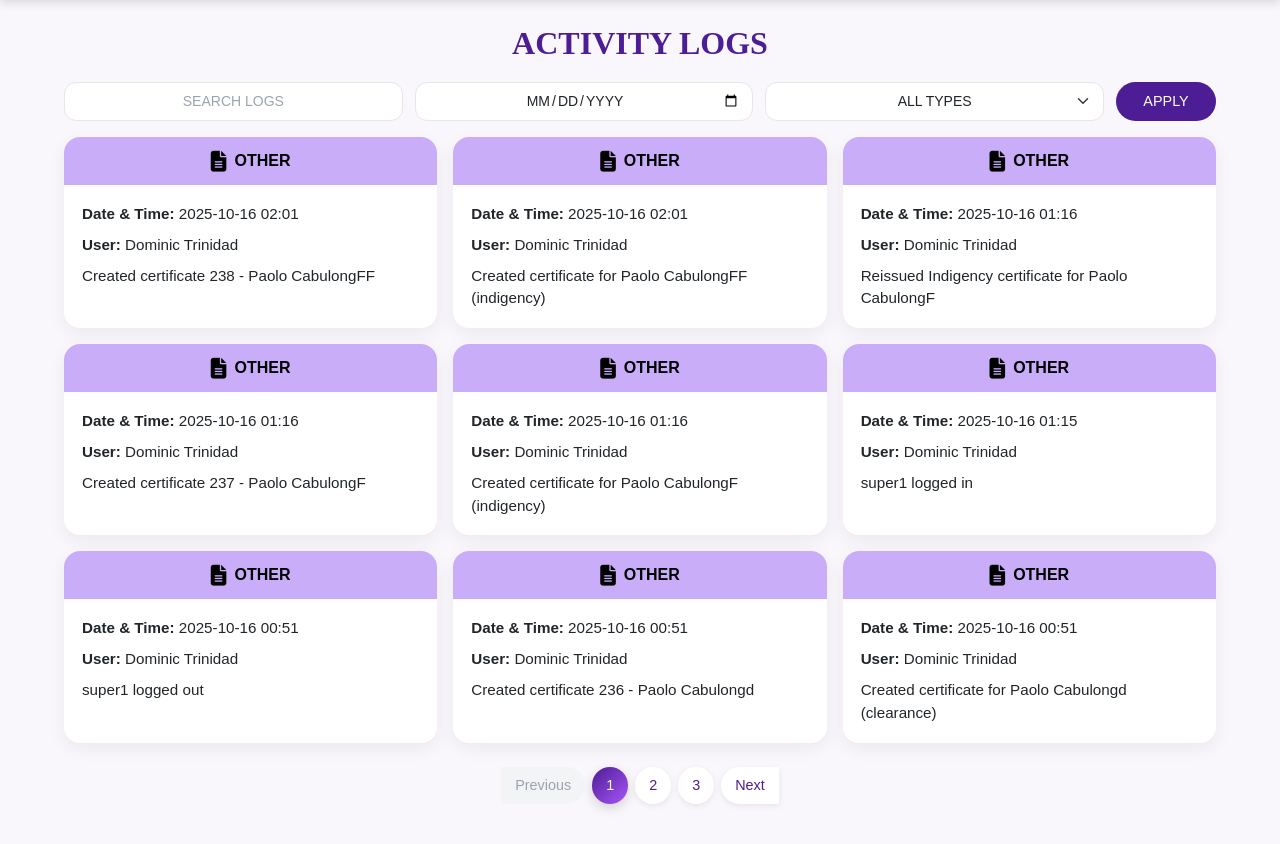
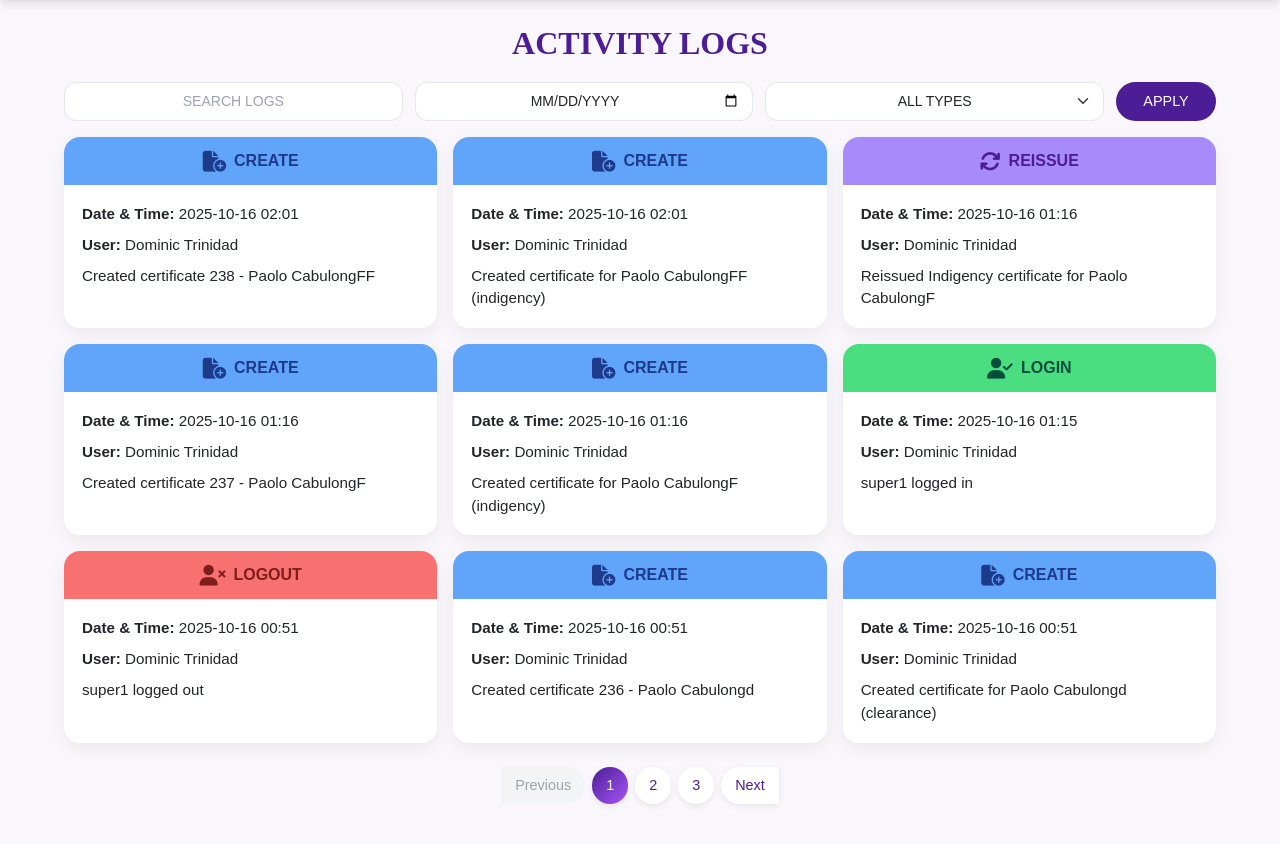
Before and after one commit to NEWBIXCORE123/CMS, a Django app: page /certificates/activity-logs/ in a window 1280 px wide. Shown: the part 101-945 px from the top of the page. Run offline with Django 5.2, Linux system fonts and the light colour scheme; a user stored in the database is signed in; data comes from the database, SQL or seed files in the repository; some libraries are stand-ins or nearby versions.

Commit message:
Updated activity logs (fixed filtering, color labels, and log types); removed old log_extra.py

```diff
--- a/certificates/templates/certificates/activity_logs.html
+++ b/certificates/templates/certificates/activity_logs.html
@@ -11,28 +11,25 @@
     --violet-dark: #4c1d95;
     --violet-light: #a855f7;
     --soft-bg: #f9f7fc;
-    /* Category colors */
-    --color-login: #8fd8a9;
-    --color-logout: #f0a5a5;
-    --color-warning: #e9c2a8;
-    --color-create: #eddfa9;
-    --color-other: #c9adf9;
+
+    /* Distinct activity colors */
+    --color-login: #4ade80;     /* green */
+    --color-logout: #f87171;    /* red */
+    --color-warning: #facc15;   /* yellow */
+    --color-create: #60a5fa;    /* blue */
+    --color-reissue: #a78bfa;   /* violet */
+    --color-other: #d1d5db;     /* gray */
 }
 
-/* Body & container */
 body {
     background: var(--soft-bg);
     font-family: 'Poppins', sans-serif;
 }
-
-/* Keep navbar font same as base.html */
 .navbar, .navbar * {
     font-family: 'Segoe UI', Tahoma, Geneva, Verdana, sans-serif !important;
 }
-
 .container { max-width: 1200px; margin: 20px auto; padding: 0 12px; }
 
-/* Title: Centered, violet, professional font */
 .activity-header-centered {
     font-family: 'Roboto Slab', serif;
     font-weight: 700;
@@ -43,7 +40,7 @@ body {
     text-align: center;
 }
 
-/* Filters (long, uppercase, same as before) */
+/* Filters */
 .filters {
     display: flex;
     flex-wrap: wrap;
@@ -63,8 +60,6 @@ body {
     flex: 1;
 }
 .filters input::placeholder { text-transform: uppercase; color: #9ca3af; }
-.filters select option { text-transform: uppercase; }
-.filters select option:hover { background-color: #e0d7f7; }
 .filters input:focus,
 .filters select:focus {
     outline: none;
@@ -72,21 +67,6 @@ body {
     box-shadow: 0 0 6px rgba(139,92,246,0.3);
 }
 
-/* Fix placeholder for mobile date input */
-input[type="date"]::-webkit-datetime-edit {
-    color: #212529;
-}
-input[type="date"]::-webkit-datetime-edit-year-field,
-input[type="date"]::-webkit-datetime-edit-month-field,
-input[type="date"]::-webkit-datetime-edit-day-field {
-    padding: 0 2px;
-}
-input[type="date"]::placeholder {
-    color: #9ca3af;
-    opacity: 1;
-}
-
-/* Apply button */
 .btn-theme {
     background: var(--violet-dark);
     color: #fff;
@@ -100,11 +80,9 @@ input[type="date"]::placeholder {
 .btn-theme:hover { background: var(--violet-light); }
 
 /* Card styling */
-.log-card { transition: transform 0.2s ease, box-shadow 0.2s ease; }
 .log-card .card {
     border-radius: 16px;
     box-shadow: 0 6px 18px rgba(0,0,0,0.06);
-    padding: 0;
     border: none;
     transition: transform 0.2s, box-shadow 0.2s;
 }
@@ -113,7 +91,7 @@ input[type="date"]::placeholder {
     box-shadow: 0 12px 28px rgba(0,0,0,0.1);
 }
 
-/* Title bar inside card with icons */
+/* Title bar */
 .log-title-bar {
     border-top-left-radius: 16px;
     border-top-right-radius: 16px;
@@ -126,19 +104,16 @@ input[type="date"]::placeholder {
     font-weight: 600;
     text-transform: uppercase;
     font-size: 1rem;
-    transition: background 0.2s ease;
 }
 .log-title-bar i { font-size: 1.3rem; }
-.log-title-bar:hover { filter: brightness(0.95); }
 
-/* Category colors */
-.bg-login { background-color: var(--color-login) !important; }
-.bg-logout { background-color: var(--color-logout) !important; }
-.bg-warning { background-color: var(--color-warning) !important; }
-.bg-create { background-color: var(--color-create) !important; }
-.bg-other { background-color: var(--color-other) !important; }
+.bg-login { background-color: var(--color-login) !important; color: #064e3b !important; }
+.bg-logout { background-color: var(--color-logout) !important; color: #7f1d1d !important; }
+.bg-warning { background-color: var(--color-warning) !important; color: #78350f !important; }
+.bg-create { background-color: var(--color-create) !important; color: #1e3a8a !important; }
+.bg-reissue { background-color: var(--color-reissue) !important; color: #4c1d95 !important; }
+.bg-other { background-color: var(--color-other) !important; color: #1f2937 !important; }
 
-/* Card body */
 .card-body { padding: 18px; }
 .card-body p { margin-bottom: 8px; font-size: 0.95rem; }
 .card-body p strong { font-weight: 600; }
@@ -154,7 +129,6 @@ input[type="date"]::placeholder {
     color: var(--violet-dark);
     background: #fff;
     box-shadow: 0 2px 6px rgba(0,0,0,0.08);
-    transition: all 0.25s ease;
 }
 .custom-pagination .page-link:hover {
     filter: brightness(0.9);
@@ -163,60 +137,61 @@ input[type="date"]::placeholder {
 .custom-pagination .page-item.active .page-link {
     color: #fff;
     background: linear-gradient(135deg, var(--violet-dark), var(--violet-light));
-    box-shadow: 0 4px 12px rgba(0,0,0,0.15);
 }
 .custom-pagination .page-item.disabled .page-link {
     background: #f3f4f6;
     color: #9ca3af;
     box-shadow: none;
-    pointer-events: none;
 }
 </style>
 
 <div class="container">
-
-  <!-- Centered Title -->
   <h2 class="activity-header-centered">ACTIVITY LOGS</h2>
 
-  <!-- Filters -->
   <form class="filters mb-3">
       <input type="text" id="searchLogs" class="form-control" placeholder="SEARCH LOGS" value="{{ search }}">
-      <input type="date" id="filterDate" class="form-control" placeholder="MM/DD/YYYY" value="{{ date }}">
+      <input type="date" id="filterDate" class="form-control" value="{{ date }}">
       <select id="filterType" class="form-select">
         <option value="" {% if not log_type %}selected{% endif %}>ALL TYPES</option>
         <option value="login" {% if log_type == "login" %}selected{% endif %}>LOGIN</option>
         <option value="logout" {% if log_type == "logout" %}selected{% endif %}>LOGOUT</option>
         <option value="failed" {% if log_type == "failed" %}selected{% endif %}>SECURITY</option>
         <option value="create" {% if log_type == "create" %}selected{% endif %}>CREATE</option>
+        <option value="reissue" {% if log_type == "reissue" %}selected{% endif %}>REISSUE</option>
         <option value="other" {% if log_type == "other" %}selected{% endif %}>OTHER</option>
       </select>
-      <button type="button" class="btn btn-theme apply-button" onclick="filterAndRedirect()">Apply</button>
+      <button type="button" class="btn btn-theme" onclick="filterAndRedirect()">Apply</button>
   </form>
 
-  <!-- Activity Cards -->
   <div class="row row-cols-1 row-cols-md-2 row-cols-lg-3 g-3" id="logsContainer">
     {% for log in logs %}
-    <div class="col log-card" data-type="{{ log.simple_type|lower }}">
+      <div class="col log-card" data-type="{{ log.action|simple_type|lower }}">
         <div class="card h-100">
-        <!-- Title bar with improved icons -->
           <div class="log-title-bar
-          {% if log.simple_type == 'Login' %}bg-login
-          {% elif log.simple_type == 'Logout' %}bg-logout
-          {% elif log.simple_type == 'Failed' %}bg-warning
-          {% elif log.simple_type == 'Create' %}bg-create
+            {% if log.action|simple_type == 'Login' %}bg-login
+            {% elif log.action|simple_type == 'Logout' %}bg-logout
+            {% elif log.action|simple_type == 'Failed' %}bg-warning
+            {% elif log.action|simple_type == 'Create' %}bg-create
+            {% elif log.action|simple_type == 'Reissue' %}bg-reissue
             {% else %}bg-other
             {% endif %}">
             <i class="fa-solid
-            {% if log.simple_type == 'Login' %}fa-user-check
-            {% elif log.simple_type == 'Logout' %}fa-user-times
-            {% elif log.simple_type == 'Failed' %}fa-triangle-exclamation
-            {% elif log.simple_type == 'Create' %}fa-file-circle-plus
+              {% if log.action|simple_type == 'Login' %}fa-user-check
+              {% elif log.action|simple_type == 'Logout' %}fa-user-times
+              {% elif log.action|simple_type == 'Failed' %}fa-triangle-exclamation
+              {% elif log.action|simple_type == 'Create' %}fa-file-circle-plus
+              {% elif log.action|simple_type == 'Reissue' %}fa-arrows-rotate
               {% else %}fa-file-lines
               {% endif %}"></i>
             <span>
-            {% if log.simple_type == 'Failed' %}WARNING{% else %}{{ log.simple_type }}{% endif %}
+              {% if log.action|simple_type == 'Failed' %}
+                WARNING
+              {% else %}
+                {{ log.action|simple_type }}
+              {% endif %}
             </span>
           </div>
+
           <div class="card-body">
             <p><strong>Date & Time:</strong> {{ log.created_at|date:"Y-m-d H:i" }}</p>
             <p><strong>User:</strong>
@@ -227,17 +202,10 @@ input[type="date"]::placeholder {
         </div>
       </div>
     {% empty %}
-    <div class="col-12">
-      <div class="card shadow-sm border-0">
-        <div class="card-body text-center text-muted">
-          No activity yet.
-        </div>
-      </div>
-    </div>
+      <div class="col-12 text-center text-muted">No activity logs found.</div>
     {% endfor %}
   </div>
 
-  <!-- Pagination -->
   <div class="d-flex justify-content-center mt-4">
     <nav aria-label="Page navigation">
       <ul class="pagination pagination-sm custom-pagination">
@@ -252,8 +220,7 @@ input[type="date"]::placeholder {
         {% for num in logs.paginator.page_range %}
           {% if num == 1 or num == logs.paginator.num_pages or num >= logs.number|add:-2 and num <= logs.number|add:2 %}
             <li class="page-item {% if logs.number == num %}active{% endif %}">
-              <a class="page-link"
-                 href="?type={{ log_type }}&search={{ search }}&date={{ date }}&page={{ num }}">{{ num }}</a>
+              <a class="page-link" href="?type={{ log_type }}&search={{ search }}&date={{ date }}&page={{ num }}">{{ num }}</a>
             </li>
           {% elif num == logs.number|add:-3 or num == logs.number|add:3 %}
             <li class="page-item disabled"><span class="page-link">…</span></li>
@@ -270,28 +237,22 @@ input[type="date"]::placeholder {
       </ul>
     </nav>
   </div>
-
 </div>
 
 <script>
-const searchInput = document.getElementById('searchLogs');
-const dateInput = document.getElementById('filterDate');
-const typeSelect = document.getElementById('filterType');
-
 function filterAndRedirect() {
-    const search = searchInput.value;
-    const date = dateInput.value;
-    const type = typeSelect.value;
+    const search = document.getElementById('searchLogs').value;
+    const date = document.getElementById('filterDate').value;
+    const type = document.getElementById('filterType').value;
     const params = new URLSearchParams({search, date, type});
     window.location.href = '?' + params.toString();
 }
 
-searchInput.addEventListener('keypress', function(event) {
+document.getElementById('searchLogs').addEventListener('keypress', function(event) {
     if (event.key === 'Enter') {
         event.preventDefault();
         filterAndRedirect();
     }
 });
 </script>
-
 {% endblock %}
--- a/certificates/templatetags/log_extras.py
+++ b/certificates/templatetags/log_extras.py
@@ -1,53 +1,42 @@
-# certificates/templatetags/log_extras.py
 from django import template
 
 register = template.Library()
 
-# List of literal documents to detect
-DOCUMENTS = ["barangay clearance", "barangay indigency", "barangay certificate"]
-
 @register.filter
 def simple_type(action):
-    """
-    Maps full action text to simplified type for badge and filtering.
-    """
+    """Categorize log actions into simplified types for UI display."""
+    if not action:
+        return "Other"
+
     action_lower = action.lower()
 
-    if "failed login" in action_lower:
+    # --- FAILED LOGIN / SECURITY (check first to avoid "login" match) ---
+    if "failed login" in action_lower or "unauthorized" in action_lower or "security" in action_lower:
         return "Failed"
-    elif "login" in action_lower or "logged in" in action_lower:
+
+    # --- LOGIN ---
+    if "logged in" in action_lower or "login" in action_lower:
         return "Login"
-    elif "logout" in action_lower or "logged out" in action_lower:
+
+    # --- LOGOUT ---
+    if "logged out" in action_lower or "logout" in action_lower:
         return "Logout"
 
-    # Generic create/update/delete detection
-    if "create" in action_lower or "created" in action_lower:
+    # --- REISSUE ---
+    if "reissue" in action_lower or "reissued" in action_lower:
+        return "Reissue"
+
+    # --- CREATE ---
+    if "create" in action_lower or "created" in action_lower or "added" in action_lower or "generated" in action_lower:
         return "Create"
-    elif "update" in action_lower or "updated" in action_lower:
-        return "Update"
-    elif "delete" in action_lower or "deleted" in action_lower:
+
+    # --- DELETE / REMOVED ---
+    if "delete" in action_lower or "removed" in action_lower:
         return "Delete"
 
+    # --- UPDATE / EDIT ---
+    if "update" in action_lower or "edited" in action_lower or "modified" in action_lower:
+        return "Update"
+
+    # Default fallback
     return "Other"
-
-
-
-@register.filter
-def badge_class(action_type):
-    """
-    Returns the correct badge class for the type.
-    """
-    mapping = {
-        "Login": "badge-login",
-        "Logout": "badge-logout",
-        "Failed": "badge-failed",  # new distinct class for failed login
-        "Create": "badge-create",
-        "Update": "badge-update",
-        "Delete": "badge-delete",
-        "Other": "badge-other",
-    }
-    return mapping.get(action_type, "badge-other")
-
-@register.filter
-def dict_get(d, key):
-    return d.get(key, 0)
--- a/certificates/views/log_views.py
+++ b/certificates/views/log_views.py
@@ -4,85 +4,82 @@ from django.db.models import Count
 from django.shortcuts import render
 from certificates.models import ActivityLog
 
+
 @login_required
 def activity_logs(request):
-    from django.core.paginator import Paginator
-    from django.db.models import Count
+    logs_qs = ActivityLog.objects.select_related("user").order_by("-created_at")
 
-    logs_qs = ActivityLog.objects.order_by('-created_at')
-
-    search = request.GET.get('search', '').strip().lower()
-    date = request.GET.get('date', '').strip()
-    log_type = request.GET.get('type', '').strip().lower()
+    search = request.GET.get("search", "").strip().lower()
+    date = request.GET.get("date", "").strip()
+    log_type = request.GET.get("type", "").strip().lower()
 
     filtered_logs = []
 
+    # Helper to classify each log type
+    def classify_action(action_text: str) -> str:
+        text = (action_text or "").lower()
+        if "failed login attempt" in text:
+            return "Failed"
+        elif "logged out" in text or "logout" in text:
+            return "Logout"
+        elif "logged in" in text or "login" in text:
+            return "Login"
+        elif "reissued" in text or "reissue" in text:
+            return "Reissue"
+        elif any(k in text for k in ["create", "created", "added", "generated", "new"]):
+            return "Create"
+        else:
+            return "Other"
+
     for log in logs_qs:
-        action_lower = (log.action or "").lower()
+        stype = classify_action(log.action)
 
-        # Filter by log_type (dropdown)
-        if log_type:
-            type_map = {'security': 'failed'}
-            mapped_type = type_map.get(log_type, log_type)
-            # Use template filter instead of setting attribute
-            stype = "Other"
-            if "failed login attempt" in action_lower:
-                stype = "Failed"
-            elif "logout" in action_lower:
-                stype = "Logout"
-            elif "login" in action_lower:
-                stype = "Login"
-            elif any(k in action_lower for k in ["create", "created", "added", "generated", "new"]):
-                stype = "Create"
-            if stype.lower() != mapped_type:
-                continue
+        # ✅ Dropdown filter
+        if log_type and stype.lower() != log_type:
+            continue
 
-        # Filter by search
+        # ✅ Search filter
         if search:
-            if search in ["login", "logout", "failed", "create", "other"]:
-                stype = "Other"
-                if "failed login attempt" in action_lower:
-                    stype = "Failed"
-                elif "logout" in action_lower:
-                    stype = "Logout"
-                elif "login" in action_lower:
-                    stype = "Login"
-                elif any(k in action_lower for k in ["create", "created", "added", "generated", "new"]):
-                    stype = "Create"
+            # Search by type keywords (login, logout, failed, etc.)
+            if search in ["login", "logout", "failed", "create", "reissue", "other"]:
                 if stype.lower() != search:
                     continue
             else:
-                if not (
-                    search in action_lower
-                    or (log.user and search in log.user.username.lower())
-                    or (log.user and log.user.first_name and search in log.user.first_name.lower())
-                    or (log.user and log.user.last_name and search in log.user.last_name.lower())
-                ):
+                # Search text in action, username, or name
+                user_match = (
+                    (log.user and search in (log.user.username or "").lower())
+                    or (log.user and search in (log.user.first_name or "").lower())
+                    or (log.user and search in (log.user.last_name or "").lower())
+                )
+                if not (search in (log.action or "").lower() or user_match):
                     continue
 
-        # Filter by date
+        # ✅ Date filter
         if date and log.created_at.date().isoformat() != date:
             continue
 
         filtered_logs.append(log)
 
     paginator = Paginator(filtered_logs, 9)
-    page_number = request.GET.get('page') or 1
+    page_number = request.GET.get("page") or 1
     logs = paginator.get_page(page_number)
 
-    # Failed login counts
+    # Failed login attempt counter
     failed_counts = (
-        ActivityLog.objects
-        .filter(action__icontains="failed login attempt")
-        .values('user__username')
-        .annotate(failed_times=Count('id'))
+        ActivityLog.objects.filter(action__icontains="failed login attempt")
+        .values("user__username")
+        .annotate(failed_times=Count("id"))
     )
-    failed_dict = {f['user__username'] or 'Anonymous': f['failed_times'] for f in failed_counts}
+    failed_dict = {f["user__username"] or "Anonymous": f["failed_times"] for f in failed_counts}
 
-    return render(request, "certificates/activity_logs.html", {
-        "logs": logs,
-        "failed_dict": failed_dict,
-        "search": search,
-        "date": date,
-        "log_type": log_type,
-    })
+    return render(
+        request,
+        "certificates/activity_logs.html",
+        {
+            "logs": logs,
+            "failed_dict": failed_dict,
+            "search": search,
+            "date": date,
+            "log_type": log_type,
+        },
+    )
```
Also changed, not shown: certificates/log_extra.py (deleted, +0 -52 lines). Lines whose indentation alone changed are shown as unchanged.
